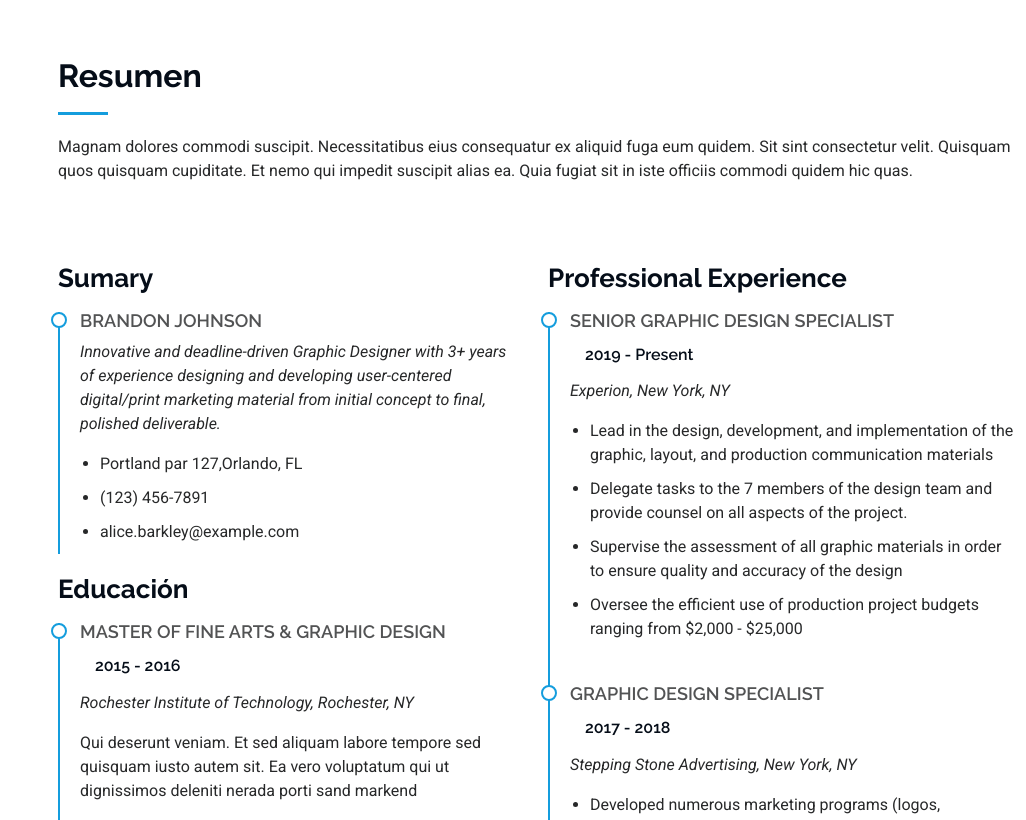
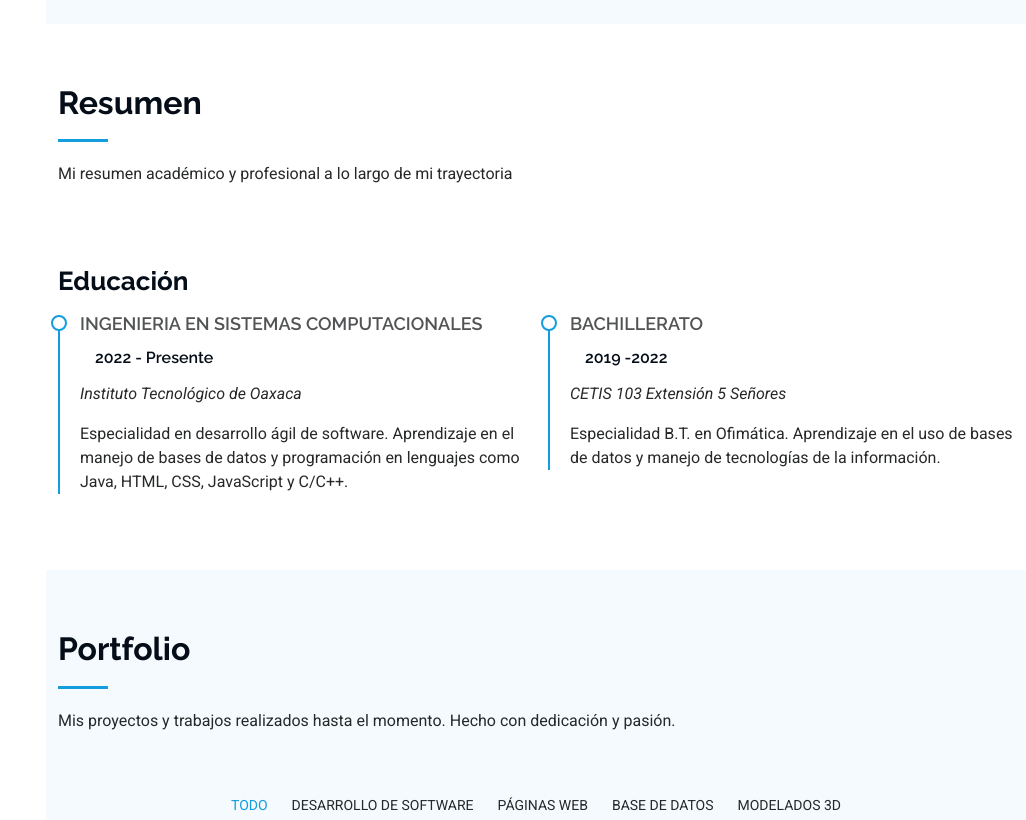
Before and after one commit to Marco1120/Actividad4-PrograWeb, a plain HTML site: page index.html in a window 1280 px wide. Shown: the part 2344-3164 px from the top of the page, without its empty margins (254-1280 px from the left). Drawn offline with Linux system fonts and the light colour scheme.

Commit message:
Cambio en index

```diff
--- a/index.html
+++ b/index.html
@@ -109,7 +109,7 @@
       <!-- Section Title -->
       <div class="container section-title" data-aos="fade-up">
         <h2>Acerca de mí</h2>
-        <p>Magnam dolores commodi suscipit. Necessitatibus eius consequatur ex aliquid fuga eum quidem. Sit sint consectetur velit. Quisquam quos quisquam cupiditate. Et nemo qui impedit suscipit alias ea. Quia fugiat sit in iste officiis commodi quidem hic quas.</p>
+        <p>Soy Marco Antonio Jiménez Juárez, estudiante de la carrera de Ingeniería en Sistemas Computacionales del Instituto Tecnológico de Oaxaca. Me dedico a desarrollar soluciones innovadoras en el ámbito digital, combinando creatividad y técnica para ofrecer experiencias únicas a los usuarios.</p>
       </div><!-- End Section Title -->
 
       <div class="container" data-aos="fade-up" data-aos-delay="100">
@@ -119,10 +119,9 @@
             <img src="assets/img/Retrato profesional con fondo blanco.png" class="img-fluid" alt="">
           </div>
           <div class="col-lg-8 content">
-            <h2>UI/UX Designer &amp; Web Developer.</h2>
+            <h2>Desarrollador de Software &amp; Web.</h2>
             <p class="fst-italic py-3">
-              Lorem ipsum dolor sit amet, consectetur adipiscing elit, sed do eiusmod tempor incididunt ut labore et dolore
-              magna aliqua.
+              Me gusta aprender y explorar nuevas tecnologías, siempre buscando mejorar mis habilidades y conocimientos en el campo del desarrollo de software y web. Mi objetivo es contribuir al crecimiento de la industria tecnológica mediante la creación de soluciones eficientes y efectivas.
             </p>
             <div class="row">
               <div class="col-lg-6">
@@ -142,8 +141,7 @@
               </div>
             </div>
             <p class="py-3">
-              Officiis eligendi itaque labore et dolorum mollitia officiis optio vero. Quisquam sunt adipisci omnis et ut. Nulla accusantium dolor incidunt officia tempore. Et eius omnis.
-              Cupiditate ut dicta maxime officiis quidem quia. Sed et consectetur qui quia repellendus itaque neque.
+              Mi pasión por la tecnología y el desarrollo de software me impulsa a seguir aprendiendo y creciendo en este campo. Estoy comprometido con la excelencia y la innovación, buscando siempre superar las expectativas y ofrecer soluciones de calidad.
             </p>
           </div>
         </div>
@@ -163,7 +161,7 @@
             <div class="stats-item">
               <i class="bi bi-emoji-smile"></i>
               <span data-purecounter-start="0" data-purecounter-end="15" data-purecounter-duration="1" class="purecounter"></span>
-              <p><strong>Clientes Satisfechos</strong> <span>consequuntur quae</span></p>
+              <p><strong>Clientes Satisfechos</strong> <span>Logrados</span></p>
             </div>
           </div><!-- End Stats Item -->
 
@@ -171,7 +169,7 @@
             <div class="stats-item">
               <i class="bi bi-journal-richtext"></i>
               <span data-purecounter-start="0" data-purecounter-end="20" data-purecounter-duration="1" class="purecounter"></span>
-              <p><strong>Proyectos</strong> <span>adipisci atque cum quia aut</span></p>
+              <p><strong>Proyectos</strong> <span>Realizados y Exitosos</span></p>
             </div>
           </div><!-- End Stats Item -->
 
@@ -179,7 +177,7 @@
             <div class="stats-item">
               <i class="bi bi-headset"></i>
               <span data-purecounter-start="0" data-purecounter-end="453" data-purecounter-duration="1" class="purecounter"></span>
-              <p><strong>Horas de Soporte</strong> <span>aut commodi quaerat</span></p>
+              <p><strong>Horas de Soporte</strong> <span>Brindadas</span></p>
             </div>
           </div><!-- End Stats Item -->
 
@@ -187,7 +185,7 @@
             <div class="stats-item">
               <i class="bi bi-people"></i>
               <span data-purecounter-start="0" data-purecounter-end="2" data-purecounter-duration="1" class="purecounter"></span>
-              <p><strong>Trabajadores </strong> <span>rerum asperiores dolor</span></p>
+              <p><strong>Trabajadores </strong> <span>Especializados</span></p>
             </div>
           </div><!-- End Stats Item -->
 
@@ -203,7 +201,7 @@
       <!-- Section Title -->
       <div class="container section-title" data-aos="fade-up">
         <h2>Habilidades</h2>
-        <p>Necessitatibus eius consequatur ex aliquid fuga eum quidem sint consectetur velit</p>
+        <p>Mis habilidades y competencias</p>
       </div><!-- End Section Title -->
 
       <div class="container" data-aos="fade-up" data-aos-delay="100">
@@ -272,67 +270,33 @@
       <!-- Section Title -->
       <div class="container section-title" data-aos="fade-up">
         <h2>Resumen</h2>
-        <p>Magnam dolores commodi suscipit. Necessitatibus eius consequatur ex aliquid fuga eum quidem. Sit sint consectetur velit. Quisquam quos quisquam cupiditate. Et nemo qui impedit suscipit alias ea. Quia fugiat sit in iste officiis commodi quidem hic quas.</p>
+        <p>Mi resumen académico y profesional a lo largo de mi trayectoria</p>
       </div><!-- End Section Title -->
 
       <div class="container">
 
         <div class="row">
 
+          <h3 class="resume-title">Educación</h3>
           <div class="col-lg-6" data-aos="fade-up" data-aos-delay="100">
-            <h3 class="resume-title">Sumary</h3>
 
-            <div class="resume-item pb-0">
-              <h4>Brandon Johnson</h4>
-              <p><em>Innovative and deadline-driven Graphic Designer with 3+ years of experience designing and developing user-centered digital/print marketing material from initial concept to final, polished deliverable.</em></p>
-              <ul>
-                <li>Portland par 127,Orlando, FL</li>
-                <li>(123) 456-7891</li>
-                <li>alice.barkley@example.com</li>
-              </ul>
-            </div><!-- Edn Resume Item -->
-
-            <h3 class="resume-title">Educación</h3>
-            <div class="resume-item">
-              <h4>Master of Fine Arts &amp; Graphic Design</h4>
-              <h5>2015 - 2016</h5>
-              <p><em>Rochester Institute of Technology, Rochester, NY</em></p>
-              <p>Qui deserunt veniam. Et sed aliquam labore tempore sed quisquam iusto autem sit. Ea vero voluptatum qui ut dignissimos deleniti nerada porti sand markend</p>
-            </div><!-- Edn Resume Item -->
 
             <div class="resume-item">
-              <h4>Bachelor of Fine Arts &amp; Graphic Design</h4>
-              <h5>2010 - 2014</h5>
-              <p><em>Rochester Institute of Technology, Rochester, NY</em></p>
-              <p>Quia nobis sequi est occaecati aut. Repudiandae et iusto quae reiciendis et quis Eius vel ratione eius unde vitae rerum voluptates asperiores voluptatem Earum molestiae consequatur neque etlon sader mart dila</p>
+              <h4>Ingenieria en Sistemas Computacionales</h4>
+              <h5>2022 - Presente</h5>
+              <p><em>Instituto Tecnológico de Oaxaca</em></p>
+              <p>Especialidad en desarrollo ágil de software. Aprendizaje en el manejo de bases de datos y programación en lenguajes como Java, HTML, CSS, JavaScript y C/C++.</p>
             </div><!-- Edn Resume Item -->
 
           </div>
 
-          <div class="col-lg-6" data-aos="fade-up" data-aos-delay="200">
-            <h3 class="resume-title">Professional Experience</h3>
-            <div class="resume-item">
-              <h4>Senior graphic design specialist</h4>
-              <h5>2019 - Present</h5>
-              <p><em>Experion, New York, NY </em></p>
-              <ul>
-                <li>Lead in the design, development, and implementation of the graphic, layout, and production communication materials</li>
-                <li>Delegate tasks to the 7 members of the design team and provide counsel on all aspects of the project. </li>
-                <li>Supervise the assessment of all graphic materials in order to ensure quality and accuracy of the design</li>
-                <li>Oversee the efficient use of production project budgets ranging from $2,000 - $25,000</li>
-              </ul>
-            </div><!-- Edn Resume Item -->
+          <div class="col-lg-6" data-aos="fade-up" data-aos-delay="100">
 
             <div class="resume-item">
-              <h4>Graphic design specialist</h4>
-              <h5>2017 - 2018</h5>
-              <p><em>Stepping Stone Advertising, New York, NY</em></p>
-              <ul>
-                <li>Developed numerous marketing programs (logos, brochures,infographics, presentations, and advertisements).</li>
-                <li>Managed up to 5 projects or tasks at a given time while under pressure</li>
-                <li>Recommended and consulted with clients on the most appropriate graphic design</li>
-                <li>Created 4+ design presentations and proposals a month for clients and account managers</li>
-              </ul>
+              <h4>Bachillerato</h4>
+              <h5>2019 -2022</h5>
+              <p><em>CETIS 103 Extensión 5 Señores</em></p>
+              <p>Especialidad B.T. en Ofimática. Aprendizaje en el uso de bases de datos y manejo de tecnologías de la información.</p>
             </div><!-- Edn Resume Item -->
 
           </div>
@@ -349,7 +313,7 @@
       <!-- Section Title -->
       <div class="container section-title" data-aos="fade-up">
         <h2>Portfolio</h2>
-        <p>Magnam dolores commodi suscipit. Necessitatibus eius consequatur ex aliquid fuga eum quidem. Sit sint consectetur velit. Quisquam quos quisquam cupiditate. Et nemo qui impedit suscipit alias ea. Quia fugiat sit in iste officiis commodi quidem hic quas.</p>
+        <p>Mis proyectos y trabajos realizados hasta el momento. Hecho con dedicación y pasión.</p>
       </div><!-- End Section Title -->
 
       <div class="container">
@@ -357,11 +321,11 @@
         <div class="isotope-layout" data-default-filter="*" data-layout="masonry" data-sort="original-order">
 
           <ul class="portfolio-filters isotope-filters" data-aos="fade-up" data-aos-delay="100">
-            <li data-filter="*" class="filter-active">All</li>
-            <li data-filter=".filter-app">App</li>
-            <li data-filter=".filter-product">Product</li>
-            <li data-filter=".filter-branding">Branding</li>
-            <li data-filter=".filter-books">Books</li>
+            <li data-filter="*" class="filter-active">Todo</li>
+            <li data-filter=".filter-app">Desarrollo de Software</li>
+            <li data-filter=".filter-product">Páginas Web</li>
+            <li data-filter=".filter-branding">Base de Datos</li>
+            <li data-filter=".filter-books">Modelados 3D</li>
           </ul><!-- End Portfolio Filters -->
 
           <div class="row gy-4 isotope-container" data-aos="fade-up" data-aos-delay="200">
```
